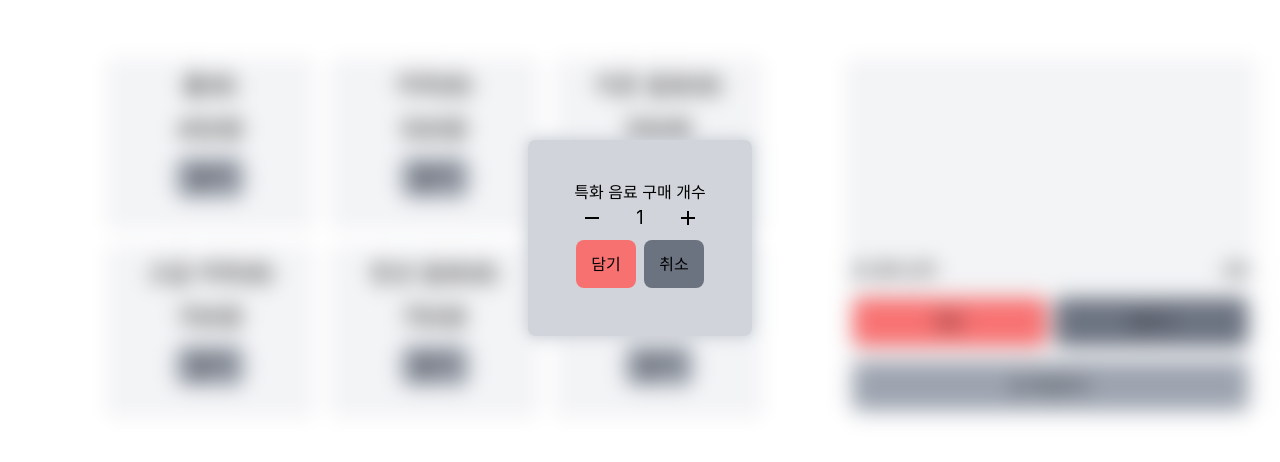
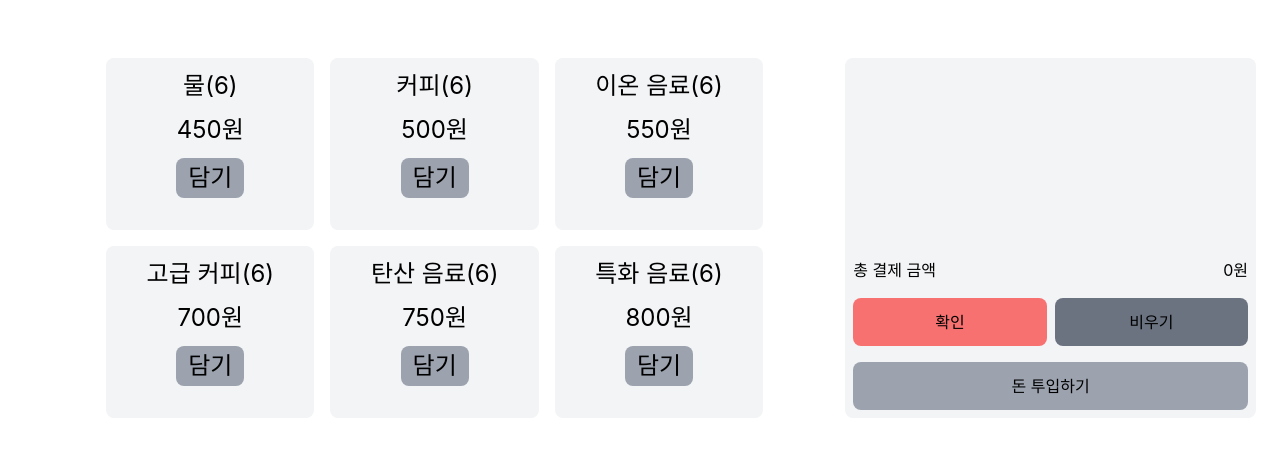
Before and after one commit to dennis0324/VendingMachine-net, a React (Create React App) app: page / in a window 1280 px wide. Shown: the part 162-624 px from the top of the page. Built offline with nearby package versions, Linux system fonts and the light colour scheme.

Commit message:
change: popup compo to popup manager

```diff
--- a/src/components/ItemSelector/MenuItem.jsx
+++ b/src/components/ItemSelector/MenuItem.jsx
@@ -1,20 +1,12 @@
-import Popup from "../Popup";
 import ConfirmCount from "./ConfirmCount";
-import { useState } from "react";
+import { addPopup, removePopup } from "../PopupManager";
 
 function MenuItem({ item }) {
-  const [isOpen, setIsOpen] = useState(false);
-  function popupOff() {
-    setIsOpen(false);
-  }
   function popupOn() {
-    setIsOpen(true);
+    addPopup(<ConfirmCount onPopupCancel={removePopup} item={item} />);
   }
   return (
     <>
-      <Popup isOpen={isOpen} setIsOpen={setIsOpen}>
-        <ConfirmCount onPopupCancel={popupOff} item={item} />
-      </Popup>
       <div className="items h-fit flex flex-col justify-center items-center bg-gray-100 rounded-lg p-3">
         <span className="lg:text-2xl mb-3">
           {item.name}({item.qty})
```
